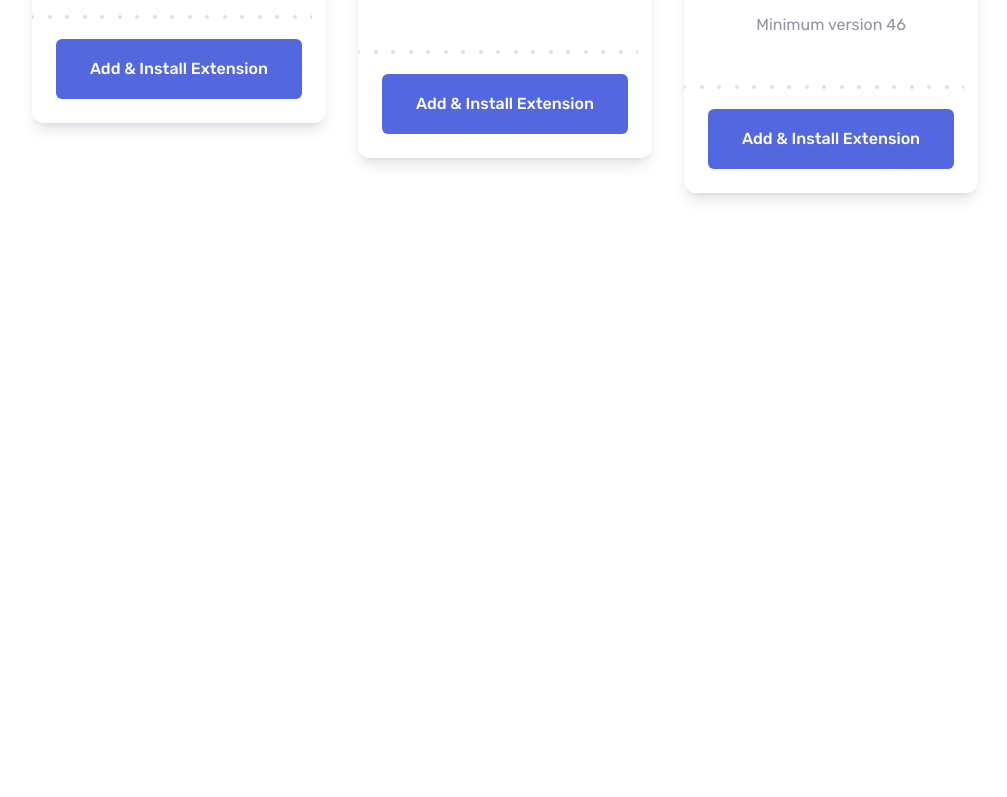
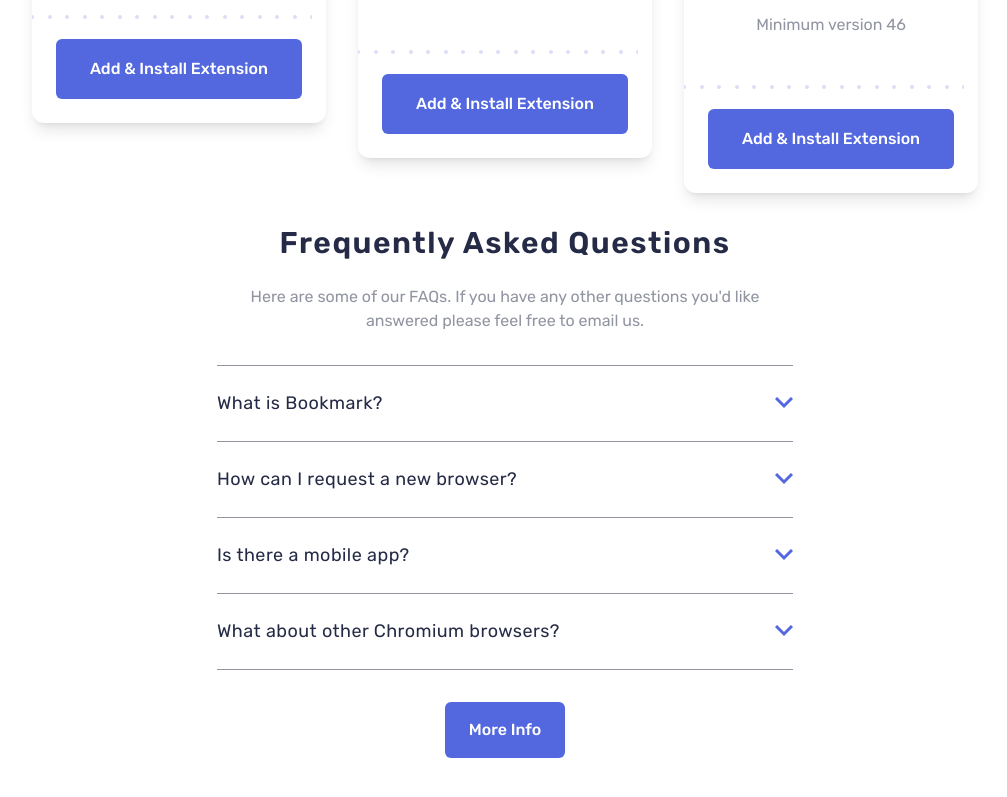
Before and after one commit to BCupen/Bookmark-Landing-Page, a React (Vite) app: page / in a window 1280 px wide. Shown: the part 1876-2673 px from the top of the page, without its empty margins (135-1142 px from the left). Before the commit the page ends 2149 px from the top, so only its background shows below. Built offline with nearby package versions, Linux system fonts and the light colour scheme.

Commit message:
feat: FAQ section

```diff
--- a/src/App.tsx
+++ b/src/App.tsx
@@ -1,4 +1,5 @@
 import Extensions from "./components/Extensions"
+import FAQs from "./components/FAQs"
 import Features from "./components/Features"
 import Header from "./components/Header"
 import Hero from "./components/Hero"
@@ -13,6 +14,7 @@
       <Features />
       <TabSection />
       <Extensions />
+      <FAQs />
     </div>
   )
 }
--- a/src/components/Extensions.tsx
+++ b/src/components/Extensions.tsx
@@ -12,7 +12,7 @@
     position: "md:self-center",
   },
   {
-    name: "Chrome",
+    name: "Opera",
     version: 46,
     image: "./images/logo-opera.svg",
     position: "md:self-end",
--- /dev/null
+++ b/src/components/FAQs.tsx
@@ -0,0 +1,91 @@
+import { useState } from "react";
+
+
+const faqs = [
+  {
+    title: "What is Bookmark?",
+    answer:
+      "Lorem ipsum dolor sit amet, consectetur adipiscing elit. Fusce tincidunt justo eget ultricies fringilla. Phasellus blandit ipsum quis quam ornare mattis.",
+  },
+  {
+    title: "How can I request a new browser?",
+    answer:
+      "Vivamus luctus eros aliquet convallis ultricies. Mauris augue massa, ultricies non ligula. Suspendisse imperdiet. Vivamus luctus eros aliquet convallis ultricies. Mauris augue massa, ultricies non ligula. Suspendisse imperdie tVivamus luctus eros aliquet convallis ultricies. Mauris augue massa, ultricies non ligula. Suspendisse imperdiet.",
+  },
+  {
+    title: "Is there a mobile app?",
+    answer:
+      "Sed consectetur quam id neque fermentum accumsan. Praesent luctus vestibulum dolor, ut condimentum urna vulputate eget. Cras in ligula quis est pharetra mattis sit amet pharetra purus. Sed sollicitudin ex et ultricies bibendum.",
+  },
+  {
+    title: "What about other Chromium browsers?",
+    answer:
+      "Integer condimentum ipsum id imperdiet finibus. Vivamus in placerat mi, at euismod dui. Aliquam vitae neque eget nisl gravida pellentesque non ut velit.",
+  },
+];
+
+interface FAQType {
+  title: string;
+  answer: string;
+}
+
+interface AccordionItemProps {
+  faq: FAQType;
+  activeFaq: FAQType | undefined;
+  handleClick: (faw: FAQType) => void;
+}
+
+const FAQs = () => {
+  return (
+    <div className="max-w-xl flex flex-col items-center gap-8">
+      <div className="flex flex-col gap-6">
+        <h2 className="text-center text-neutral-blue-200 font-semibold text-3xl tracking-wider">
+          Frequently Asked Questions
+        </h2>
+        <p className="max-w-lg text-center text-neutral-blue-100 tarcking-wide leading-6">
+          Here are some of our FAQs. If you have any other questions you'd like
+          answered please feel free to email us.
+        </p>
+      </div>
+      <Accordion />
+      <button className="py-4 px-6 rounded-md bg-primary-blue font-medium text-white">
+        More Info
+      </button>
+    </div>
+  );
+};
+
+const Accordion = () => {
+    const [activeFaq, setActiveFaq] = useState<FAQType | undefined>(undefined);
+    const handleItemClick = (faq: FAQType) => {
+        if(activeFaq?.title === faq.title){
+            setActiveFaq(undefined);
+            return;
+        }
+        setActiveFaq(faq);
+    }
+  return (
+    <ul className="w-full border-y border-neutral-blue-100 divide-y divide-neutral-blue-100">
+      {faqs.map((faq: FAQType) => (
+        <AccordionItem key={faq.title} faq={faq} activeFaq={activeFaq} handleClick={handleItemClick} />
+      ))}
+    </ul>
+  );
+};
+
+const AccordionItem = ({ faq, activeFaq, handleClick }: AccordionItemProps) => {
+    const isOpen = faq.title === activeFaq?.title;
+  return (
+    <li className="w-full">
+        <button onClick={() => handleClick(faq)} className="w-full flex items-center justify-between py-6 text-neutral-blue-200 hover:text-primary-red">
+            <h3 className="tracking-wide text-[18px]">{faq.title}</h3>
+            <svg className={`${isOpen ? 'rotate-180 stroke-primary-red' : 'stroke-primary-blue'} transition-transform duration-300 ease-in-out`} xmlns="http://www.w3.org/2000/svg" width="18" height="12"><path fill="none" stroke="current" strokeWidth="3" d="M1 1l8 8 8-8"/></svg>
+        </button>
+        <div className={`grid overflow-hidden ${isOpen ? 'grid-rows-[1fr] opacity-100 pt-4 pb-8' : 'grid-rows-[0fr] opacity-0'} text-neutral-blue-100 transition-all ease-linear duration-300`}>
+            <div className="overflow-hidden">{faq.answer}</div>
+        </div>
+    </li>
+  );
+};
+
+export default FAQs;
--- a/src/components/SVGs.tsx
+++ b/src/components/SVGs.tsx
@@ -6,7 +6,7 @@
 
 export const Arrow = () => {
     return (
-        <svg xmlns="http://www.w3.org/2000/svg" width="18" height="12"><path fill="none" stroke="#5267DF" stroke-width="3" d="M1 1l8 8 8-8"/></svg>
+        <svg xmlns="http://www.w3.org/2000/svg" width="18" height="12"><path fill="current" stroke="#5267DF" stroke-width="3" d="M1 1l8 8 8-8"/></svg>
     )
 }
 
```
